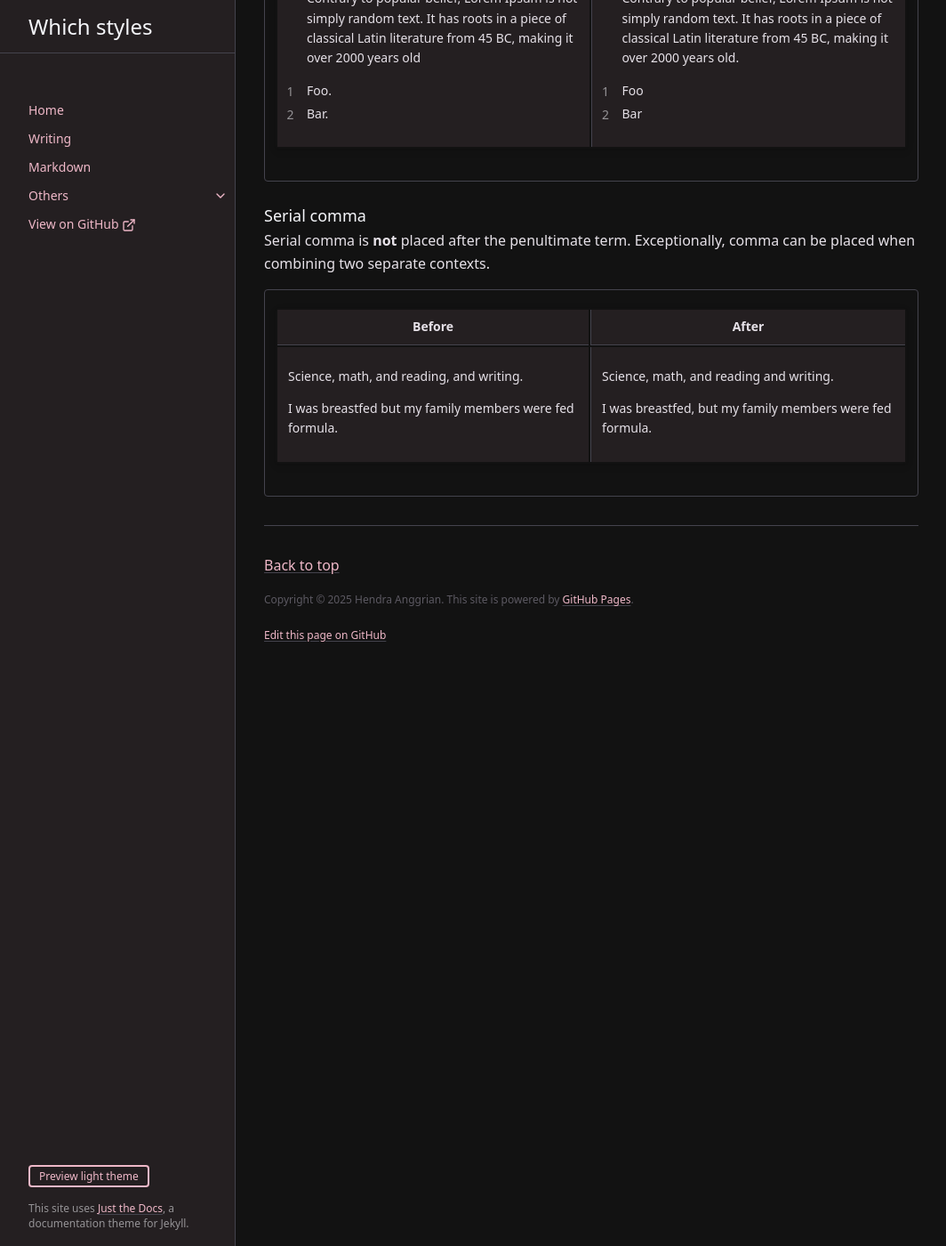
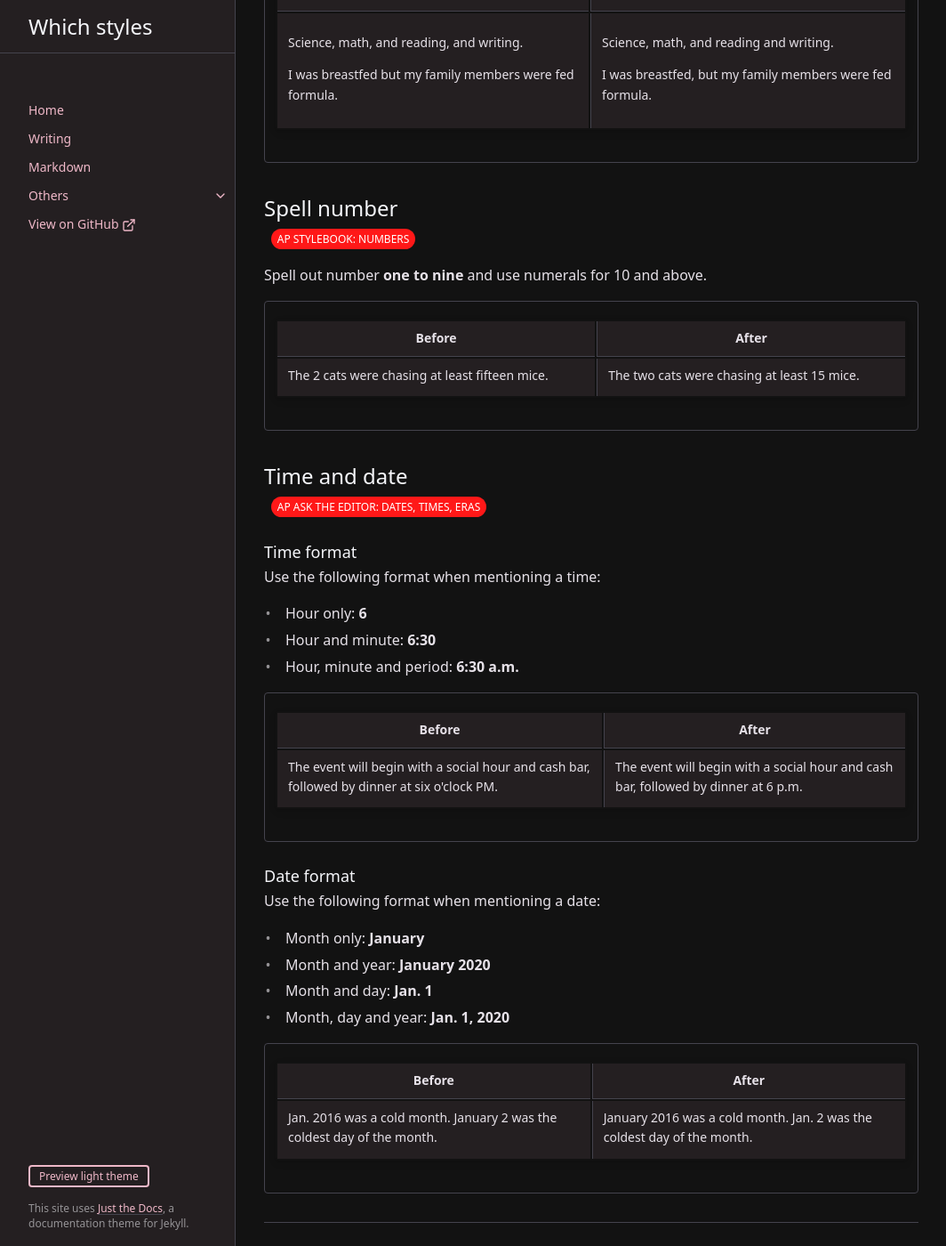
Before and after one commit to hanggrian/which-styles, a Jekyll site: the page built from docs/writing.md, in a window 1280 px wide and 1400 px high, scrolled down 3246 px. Shown: the whole window at 89% size, without its empty margins (107-1171 px from the left). Built offline with Jekyll 4.4.1, drawn with Linux system fonts in a browser that asks for light colours; cached includes are drawn as plain includes; some of the changed text lies outside the part shown.

Commit message:
New entries in writing:
- Do not put space around delimiters.
- Group date and time format.

```diff
--- a/docs/writing.md
+++ b/docs/writing.md
@@ -83,20 +84,9 @@ put whitespace between the slash.
   </table>
 </div>
 
-## Date format
+### Space around delimiter
 
-<a
-  class="label label-ap"
-  href="https://apstylebook.com/ask_the_editors/style_guidance#ask_dates">
-  AP Ask the Editor: Dates, times, eras
-</a>
-
-Use the following format when mentioning a date:
-
-- Month only: **January**
-- Month and year: **January 2020**
-- Month and day: **Jan. 1**
-- Month, day and year: **Jan. 1, 2020**
+Do not put whitespace between delimiters.
 
 <div class="code-example" markdown="1">
   <table>
@@ -149,37 +137,6 @@ word.
         <td>
           <h3>Man bites dog</h3>
           <p>News flash, a man bites a dog.</p>
-        </td>
-      </tr>
-    </tbody>
-  </table>
-</div>
-
-## Spell number
-
-<a
-  class="label label-ap"
-  href="https://libguides.csusb.edu/APstylebook/numbers/">
-  AP Stylebook: Numbers
-</a>
-
-Spell out number **one to nine** and use numerals for 10 and above.
-
-<div class="code-example" markdown="1">
-  <table>
-    <thead>
-      <tr>
-        <th>Before</th>
-        <th>After</th>
-      </tr>
-    </thead>
-    <tbody>
-      <tr>
-        <td>
-          The 2 cats were chasing at least fifteen mice.
-        </td>
-        <td>
-          The two cats were chasing at least 15 mice.
         </td>
       </tr>
     </tbody>
@@ -323,3 +280,105 @@ can be placed when combining two separate contexts.
     </tbody>
   </table>
 </div>
+
+## Spell number
+
+<a
+  class="label label-ap"
+  href="https://libguides.csusb.edu/APstylebook/numbers/">
+  AP Stylebook: Numbers
+</a>
+
+Spell out number **one to nine** and use numerals for 10 and above.
+
+<div class="code-example" markdown="1">
+  <table>
+    <thead>
+      <tr>
+        <th>Before</th>
+        <th>After</th>
+      </tr>
+    </thead>
+    <tbody>
+      <tr>
+        <td>
+          The 2 cats were chasing at least fifteen mice.
+        </td>
+        <td>
+          The two cats were chasing at least 15 mice.
+        </td>
+      </tr>
+    </tbody>
+  </table>
+</div>
+
+## Time and date
+
+<a
+  class="label label-ap"
+  href="https://apstylebook.com/ask_the_editors/style_guidance#ask_dates">
+  AP Ask the Editor: Dates, times, eras
+</a>
+
+### Time format
+
+Use the following format when mentioning a time:
+
+- Hour only: **6**
+- Hour and minute: **6:30**
+- Hour, minute and period: **6:30 a.m.**
+
+<div class="code-example" markdown="1">
+  <table>
+    <thead>
+      <tr>
+        <th>Before</th>
+        <th>After</th>
+      </tr>
+    </thead>
+    <tbody>
+      <tr>
+        <td>
+          The event will begin with a social hour and cash bar, followed by
+          dinner at six o'clock PM.
+        </td>
+        <td>
+          The event will begin with a social hour and cash bar, followed by
+          dinner at 6 p.m.
+        </td>
+      </tr>
+    </tbody>
+  </table>
+</div>
+
+### Date format
+
+Use the following format when mentioning a date:
+
+- Month only: **January**
+- Month and year: **January 2020**
+- Month and day: **Jan. 1**
+- Month, day and year: **Jan. 1, 2020**
+
+<div class="code-example" markdown="1">
+  <table>
+    <thead>
+      <tr>
+        <th>Before</th>
+        <th>After</th>
+      </tr>
+    </thead>
+    <tbody>
+      <tr>
+        <td>
+          Jan. 2016 was a cold month. January 2 was the coldest day of the
+          month.
+        </td>
+        <td>
+          January 2016 was a cold month. Jan. 2 was the coldest day of the
+          month.
+        </td>
+      </tr>
+    </tbody>
+  </table>
+</div>
```
Also changed, not shown: other parts of docs/writing.md (+6 -7 lines), docs/others/file_names.md (+2 -5 lines).
